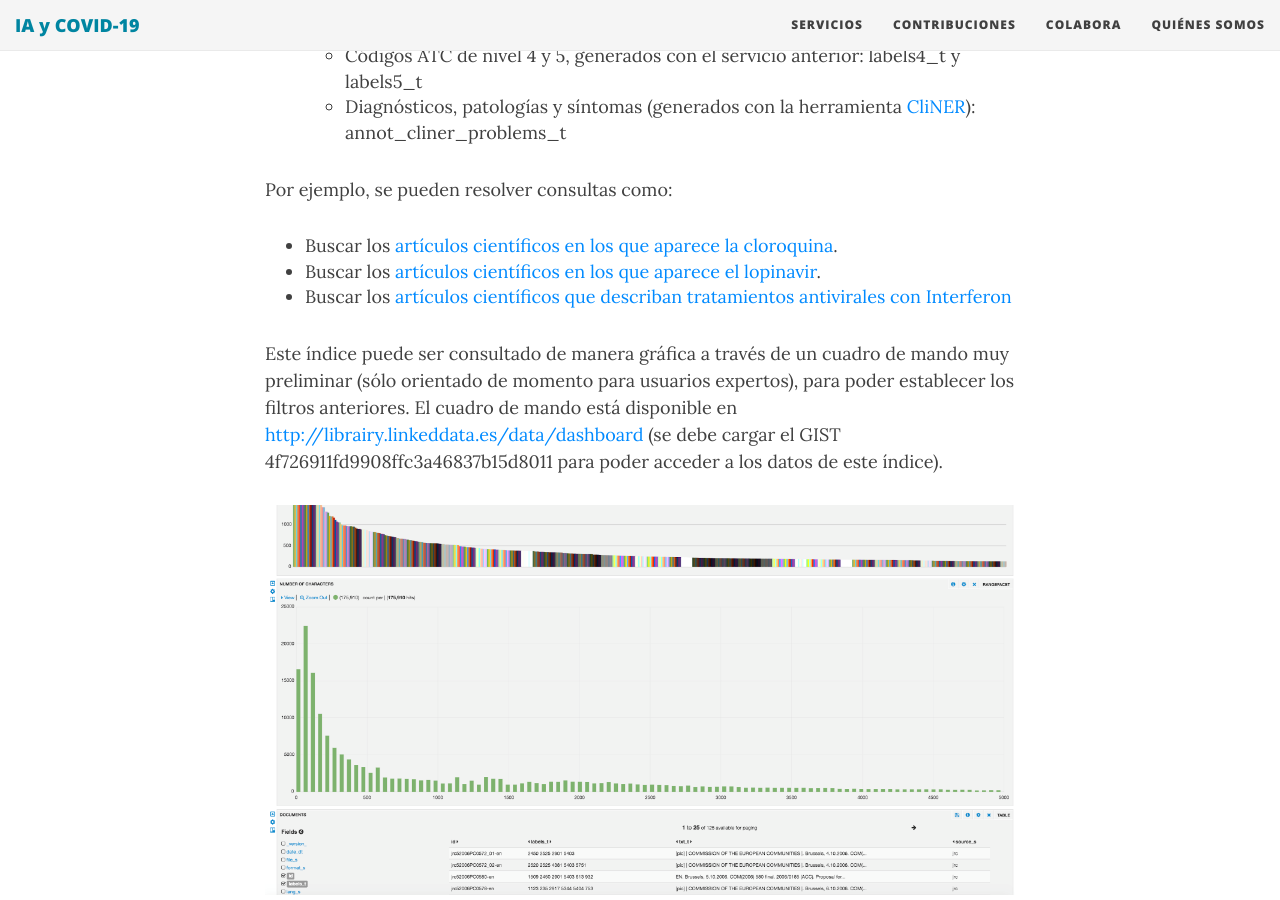
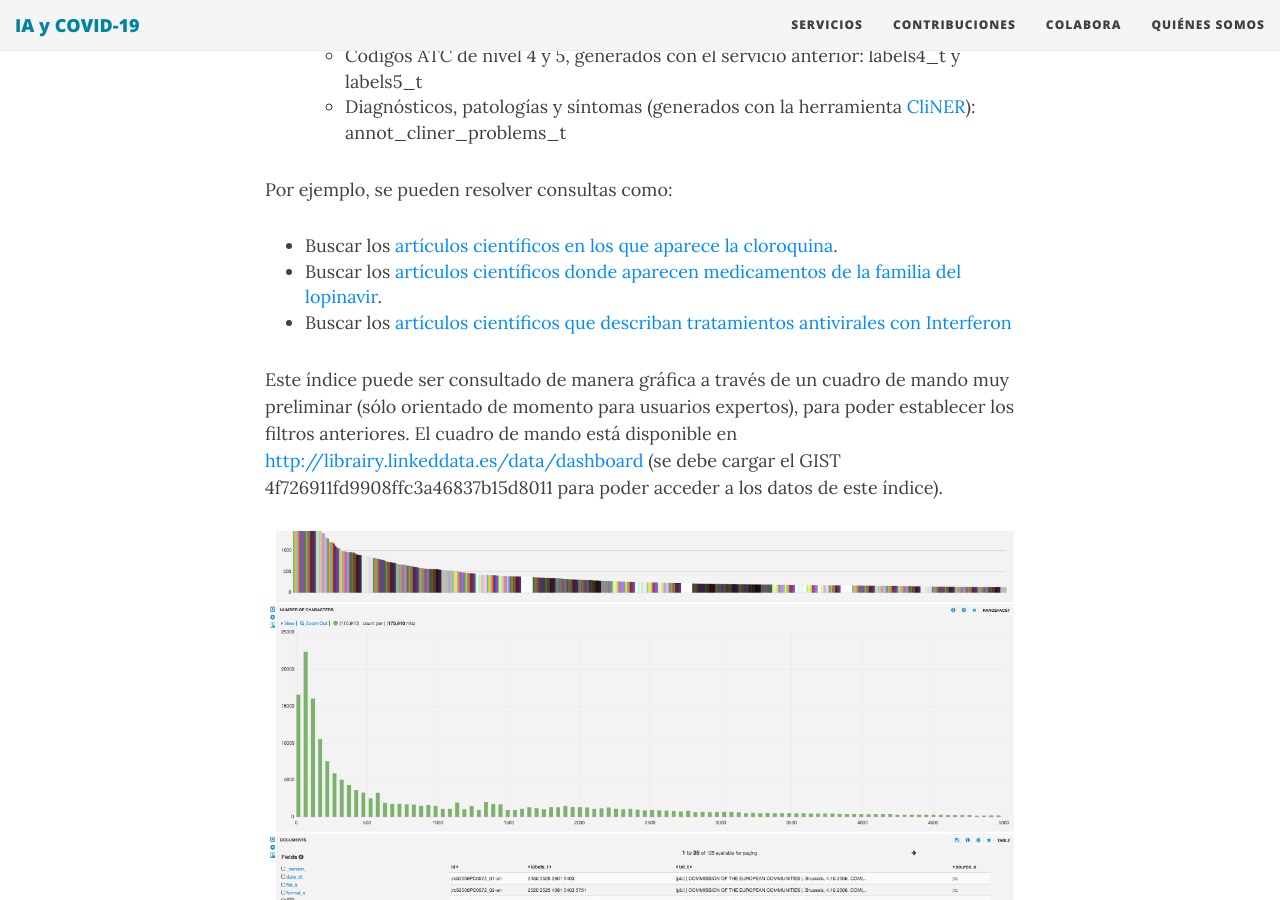
Before and after one commit to oeg-upm/covid19, a Jekyll site: the page built from servicios.md, in a window 1280 px wide and 900 px high, scrolled down 599 px. Built offline with Jekyll 4.4.1, drawn with Linux system fonts in a browser that asks for light colours; nearby versions of some CDN libraries.

```diff
--- a/servicios.md
+++ b/servicios.md
@@ -12,7 +12,7 @@ title: Servicios disponibles
 
  Por ejemplo, se pueden resolver consultas como:
    * Buscar los [artículos científicos en los que aparece la cloroquina](http://librairy.linkeddata.es/data/covid/select?q=labels5_t:P01BA01).
-   * Buscar los [artículos científicos en los que aparece el lopinavir](http://librairy.linkeddata.es/data/covid/select?q=labels5_t:J05AR10).
+   * Buscar los [artículos científicos donde aparecen medicamentos de la familia del lopinavir](http://librairy.linkeddata.es/data/covid/select?q=labels4_t:J05AR).
    * Buscar los [artículos científicos que describan tratamientos antivirales con Interferon](https://librairy.linkeddata.es/solr/covid/select?q=annot_cliner_treatments_t%3Aantiviral_therapy%20AND%20labels5_t%3AS01AD05)
 
  Este índice puede ser consultado de manera gráfica a través de un cuadro de mando muy preliminar (sólo orientado de momento para usuarios expertos), para poder establecer los filtros anteriores. El cuadro de mando está disponible en [http://librairy.linkeddata.es/data/dashboard](http://librairy.linkeddata.es/data/dashboard) (se debe cargar el GIST 4f726911fd9908ffc3a46837b15d8011 para poder acceder a los datos de este índice).
```
